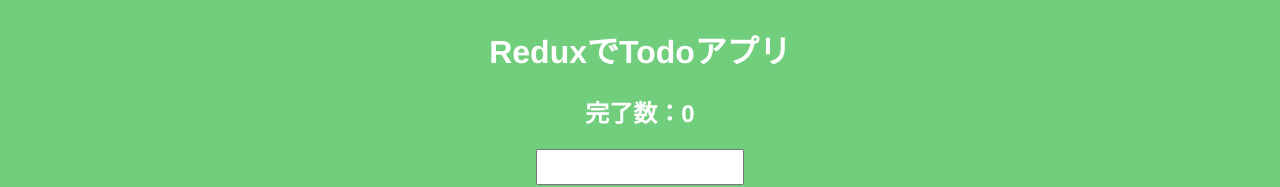
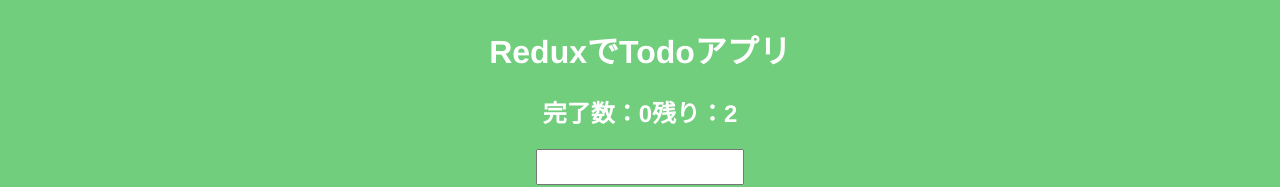
Before and after one commit to mikan3rd/todo-list2, a React (Create React App) app: page / in a window 1280 px wide. Shown: the top 187 px of the page. Built offline with nearby package versions, Linux system fonts and the light colour scheme.

Commit message:
残りTodo数の表示

```diff
--- a/src/components/Counter.js
+++ b/src/components/Counter.js
@@ -3,7 +3,10 @@
 class Counter extends React.Component {
   render() {
     return (
-      <h2>完了数：{this.props.countCompleted}</h2>
+      <h2>
+        完了数：{this.props.countCompleted}
+        残り：{this.props.countUncompleted}
+      </h2>
     )
   }
 }
--- a/src/components/TodoList.js
+++ b/src/components/TodoList.js
@@ -26,7 +26,6 @@
       return <p>loading . . . </p>;
     }
 
-
     const todos = this.props.todos.map( todo =>
       <Todo
         key={todo.id}
@@ -40,7 +39,7 @@
       <ul>
         {todos}
       </ul>
-    );
+    )
   }
 
 }
--- a/src/containers/CountCompleted.js
+++ b/src/containers/CountCompleted.js
@@ -2,8 +2,15 @@
 import Counter from '../components/Counter'
 
 const mapStateToProps = state => {
+  let countUncompleted = 0
+  state.todos.forEach((todo) => {
+    if (todo.completed === false) {
+      countUncompleted++
+    }
+  })
   return {
-    countCompleted: state.countCompleted
+    countCompleted: state.countCompleted,
+    countUncompleted: countUncompleted
   }
 }
 
```
